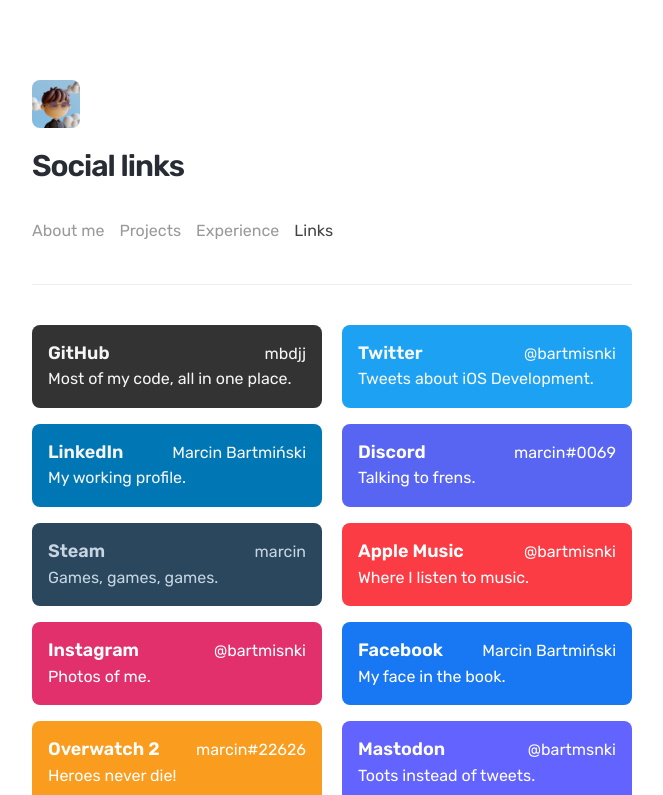
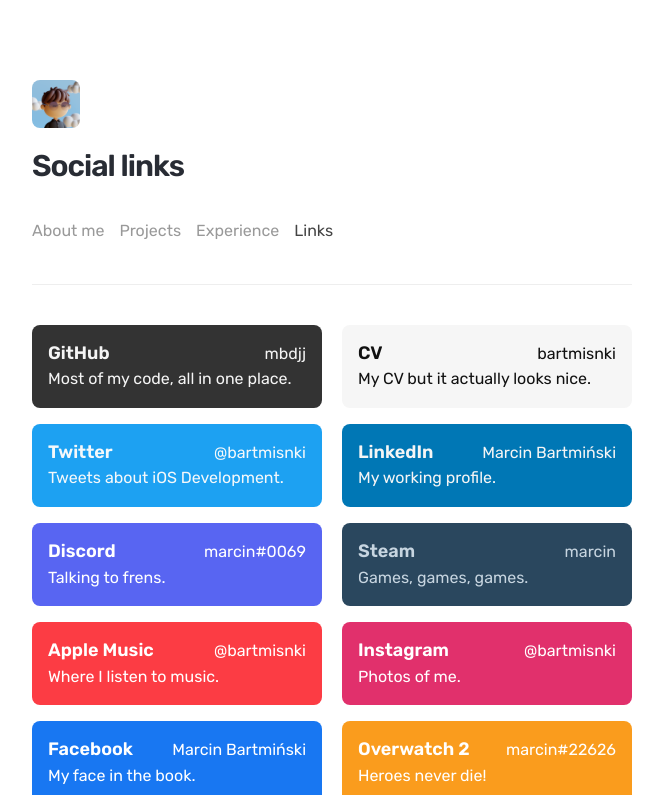
Before and after one commit to mbdjj/website, a Next.js app: page /links in a window 1280 px wide. Shown: the top 795 px of the page, without its empty margins (308-971 px from the left). Built offline with nearby package versions, Linux system fonts and the light colour scheme.

Commit message:
:sparkles: Add my read.cv link

```diff
--- a/pages/links.js
+++ b/pages/links.js
@@ -16,6 +16,14 @@ export default function Links() {
       description: "Most of my code, all in one place.",
       backgroundColor: "#333",
       textColor: "#f5f5f5",
+    },
+    {
+      service: "CV",
+      url: "https://read.cv/bartmisnki",
+      nickname: "bartmisnki",
+      description: "My CV but it actually looks nice.",
+      backgroundColor: "#f6f6f6",
+      textColor: "#111111",
     },
     {
       service: "Twitter",
```
